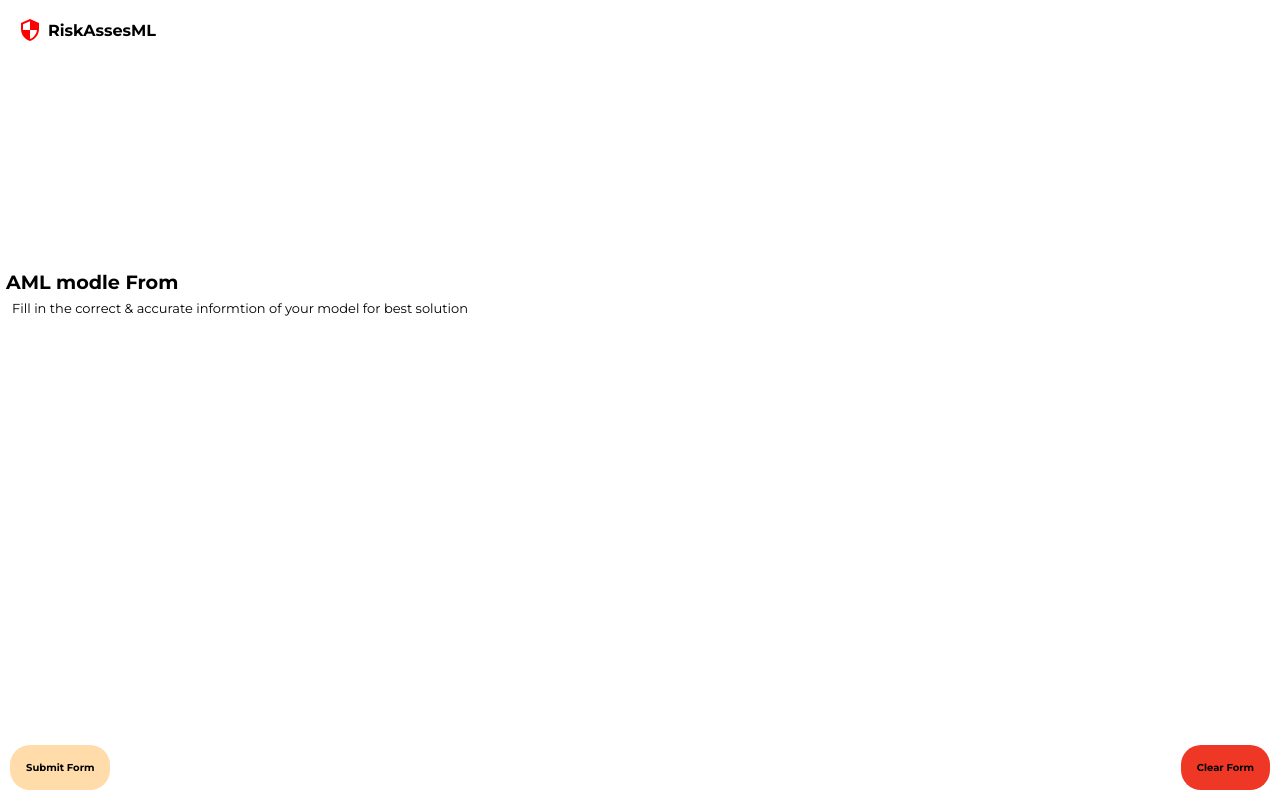
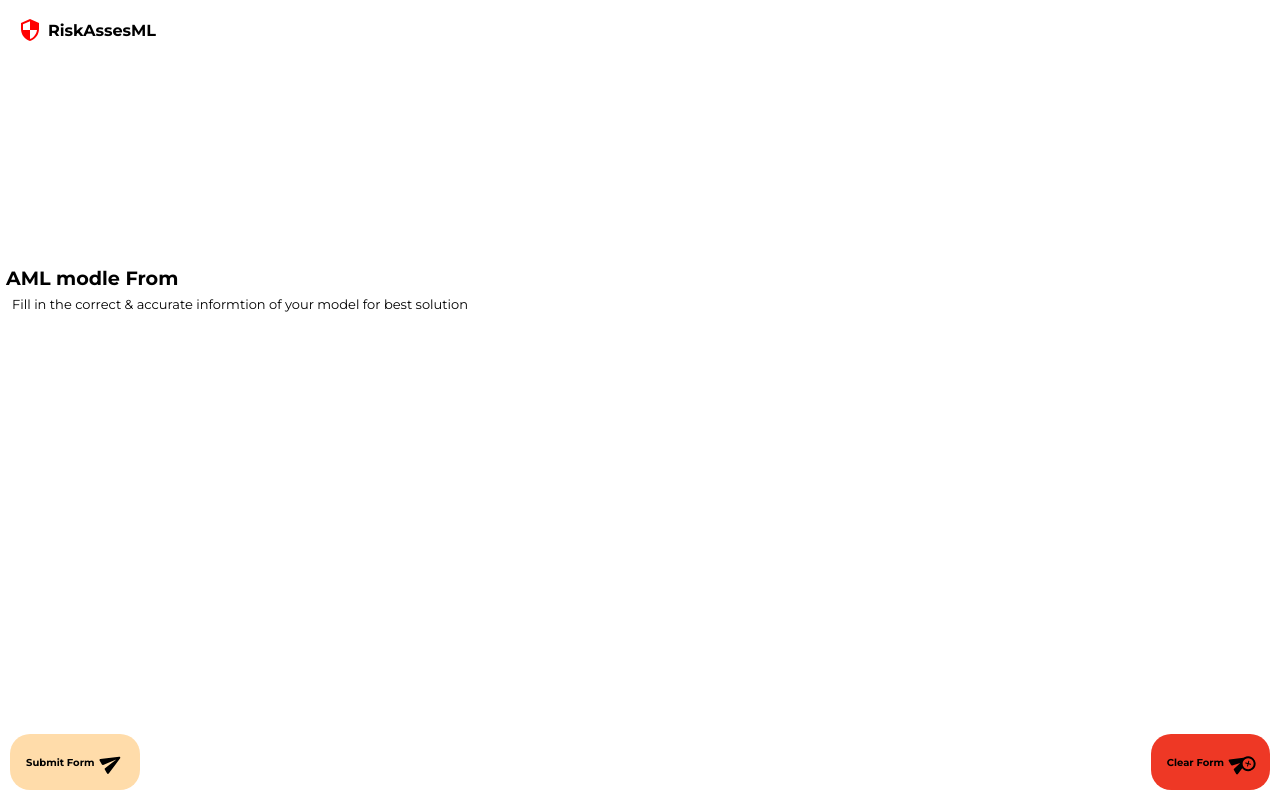
Before and after one commit to naamaelbaz/riskAssesmentTool, a React (Create React App) app: page /form in a window 1280 px wide. Built offline with nearby package versions, Linux system fonts and the light colour scheme.

Commit message:
formPageShield

```diff
--- a/src/components/Button/Button.css
+++ b/src/components/Button/Button.css
@@ -35,3 +35,26 @@
     border: 2px solid transparent;
     border-color: red;
   }
+
+  .text-icon{
+    display: flex;
+    justify-content: space-around;
+    flex-direction: row;
+    align-items: center;
+  }
+
+  .button-text{
+    display: flex;
+    border-radius: 2px;
+    font-family: 'Montserrat';
+    font-weight: bold;
+    margin-right: 6px;
+  }
+
+  .button-icon {
+    display: inline-flex;
+    align-items: end;
+    width: 5px; /* Define a consistent width */
+    height: 5px; /* Define a consistent height */
+    rotate: -30deg;
+  }
--- a/src/components/Button/Button.tsx
+++ b/src/components/Button/Button.tsx
@@ -6,7 +6,7 @@ interface ButtonProps{
     color:string,
     wBorder?:string,
     onClick?: () => void,
-    Icon?: React.ElementType
+    Icon?: React.ElementType | undefined
 }
 
 const Button: React.FC<ButtonProps> = ({text, bgColor, color, wBorder, onClick, Icon}) =>{
@@ -14,8 +14,10 @@ const Button: React.FC<ButtonProps> = ({text, bgColor, color, wBorder, onClick,
     return(
 
         <div className={`button ${bgColor} ${color} ${wBorder}`} onClick={onClick}>
-        {Icon}
-        <span>{text}</span>
+        <div className="text-icon">
+        <span className="button-text">{text}</span>
+        {Icon ? <Icon  className='button-icon'/> : null }
+        </div>
       </div>
     )
 
--- a/src/components/FormPage/FormPage.tsx
+++ b/src/components/FormPage/FormPage.tsx
@@ -29,10 +29,10 @@ const FormPage = () =>{
 
                 <div className="button-container">
                     <div className="submit-clear-buttons">
-                        <Button text="Submit Form" bgColor="submit-color" color="black-color" onClick={handleSubmit} icon={SendRoundedIcon} ></Button>
+                        <Button text="Submit Form" bgColor="submit-color" color="black-color" onClick={handleSubmit} Icon={SendRoundedIcon} ></Button>
                     </div>
                      <div className="submit-clear-buttons">
-                        <Button text="Clear Form" bgColor="clear-color" color="black-color" onClick={handleClear} icon={CancelScheduleSendRoundedIcon}></Button>
+                        <Button text="Clear Form" bgColor="clear-color" color="black-color" onClick={handleClear} Icon={CancelScheduleSendRoundedIcon}></Button>
                     </div>
                 </div>
 
```
Also changed, not shown: src/components/FormPage/FormPage.css (line endings or trailing spaces).
